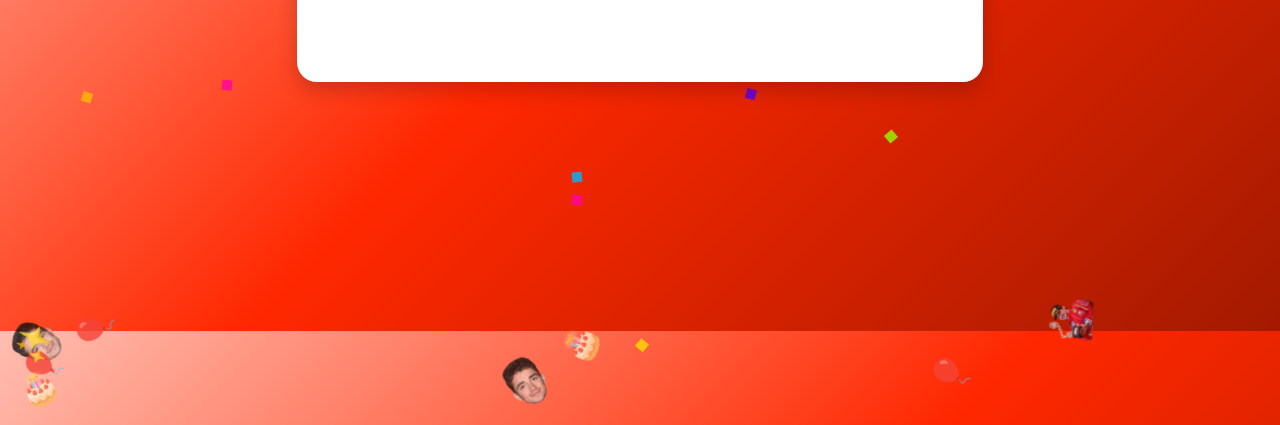
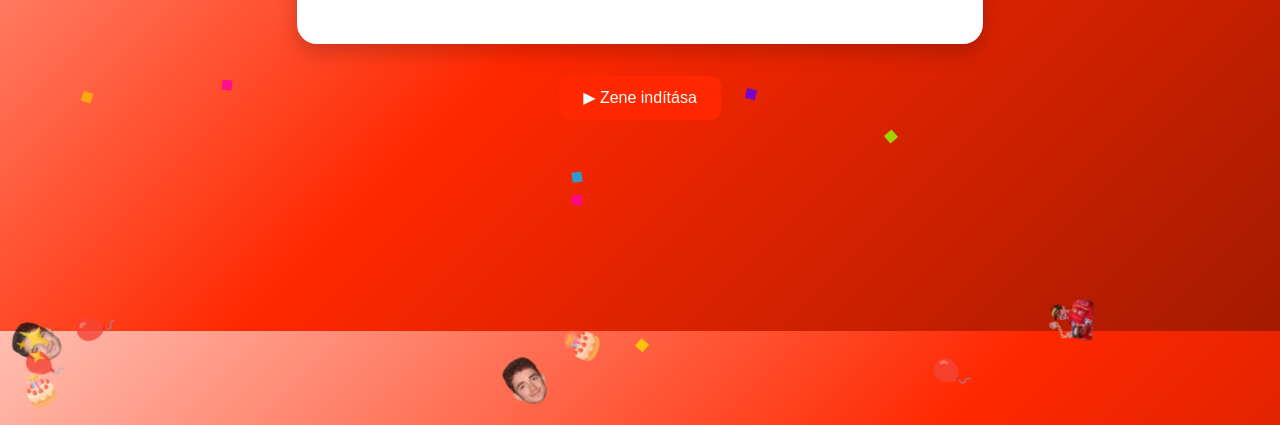
Before and after one commit to KissCsenge/birthday-card, a plain HTML site: page index.html in a window 1280 px wide. Shown: the part 469-894 px from the top of the page. Drawn offline with Linux system fonts and the light colour scheme.

Commit message:
Update index.html

```diff
--- a/index.html
+++ b/index.html
@@ -15,6 +15,7 @@
       background: linear-gradient(135deg, #ffbeb1, #ff2800, #a31a00);
       font-family: 'Comic Sans MS', cursive, sans-serif;
       overflow: hidden;
+      flex-direction: column;
     }
 
     .card {
@@ -30,7 +31,7 @@
     }
 
     .card h1 {
-      color: #ff2800 ;
+      color: #ff2800;
       font-size: clamp(1.5rem, 5vw, 2.5rem);
       margin-bottom: 1rem;
     }
@@ -69,6 +70,22 @@
         transform: translateY(110vh) rotate(720deg);
       }
     }
+
+    #playMusicBtn {
+      margin-top: 2rem;
+      padding: 0.8rem 1.5rem;
+      font-size: 1rem;
+      border: none;
+      border-radius: 10px;
+      background-color: #ff2800;
+      color: white;
+      cursor: pointer;
+      z-index: 20;
+    }
+
+    #playMusicBtn:active {
+      transform: scale(0.95);
+    }
   </style>
 </head>
 <body>
@@ -77,29 +94,19 @@
     <p>Sok boldogságot, egészséget és vidám napokat kívánok!<br>Leclerc legyen veled!</p>
   </div>
 
-  <!-- Zene -->
-  <audio id="music" autoplay loop muted>
+  <button id="playMusicBtn">▶ Zene indítása</button>
+
+  <audio id="music" loop>
     <source src="monaco.mp3" type="audio/mpeg">
   </audio>
 
   <script>
     const music = document.getElementById("music");
+    const btn = document.getElementById("playMusicBtn");
 
-    // Desktopon próbáljuk automatikusan elindítani
-    music.play().then(() => {
-      music.muted = false;
-    }).catch(err => {
-      console.log("Autoplay blokkolva:", err);
-    });
-
-    // Mobilon az első koppintásra elindítjuk a zenét
-    let musicStarted = false;
-    window.addEventListener("click", () => {
-      if (!musicStarted) {
-        music.play().catch(() => {}); // próbáljuk elindítani
-        music.muted = false;
-        musicStarted = true;
-      }
+    btn.addEventListener("click", () => {
+      music.play();
+      btn.style.display = "none"; // eltüntetjük a gombot, ha elindult a zene
     });
 
     // Emoji + képek
```
